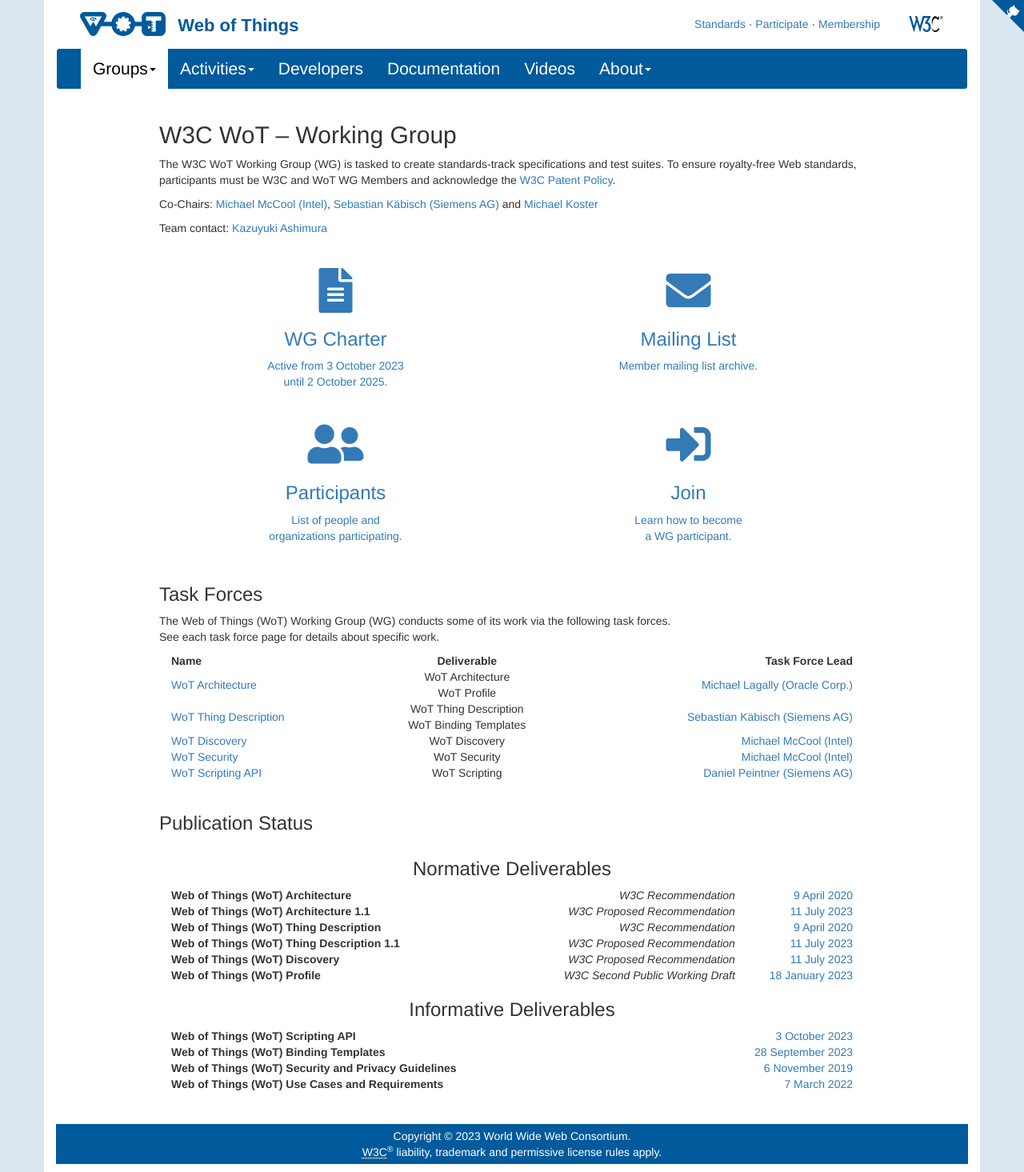
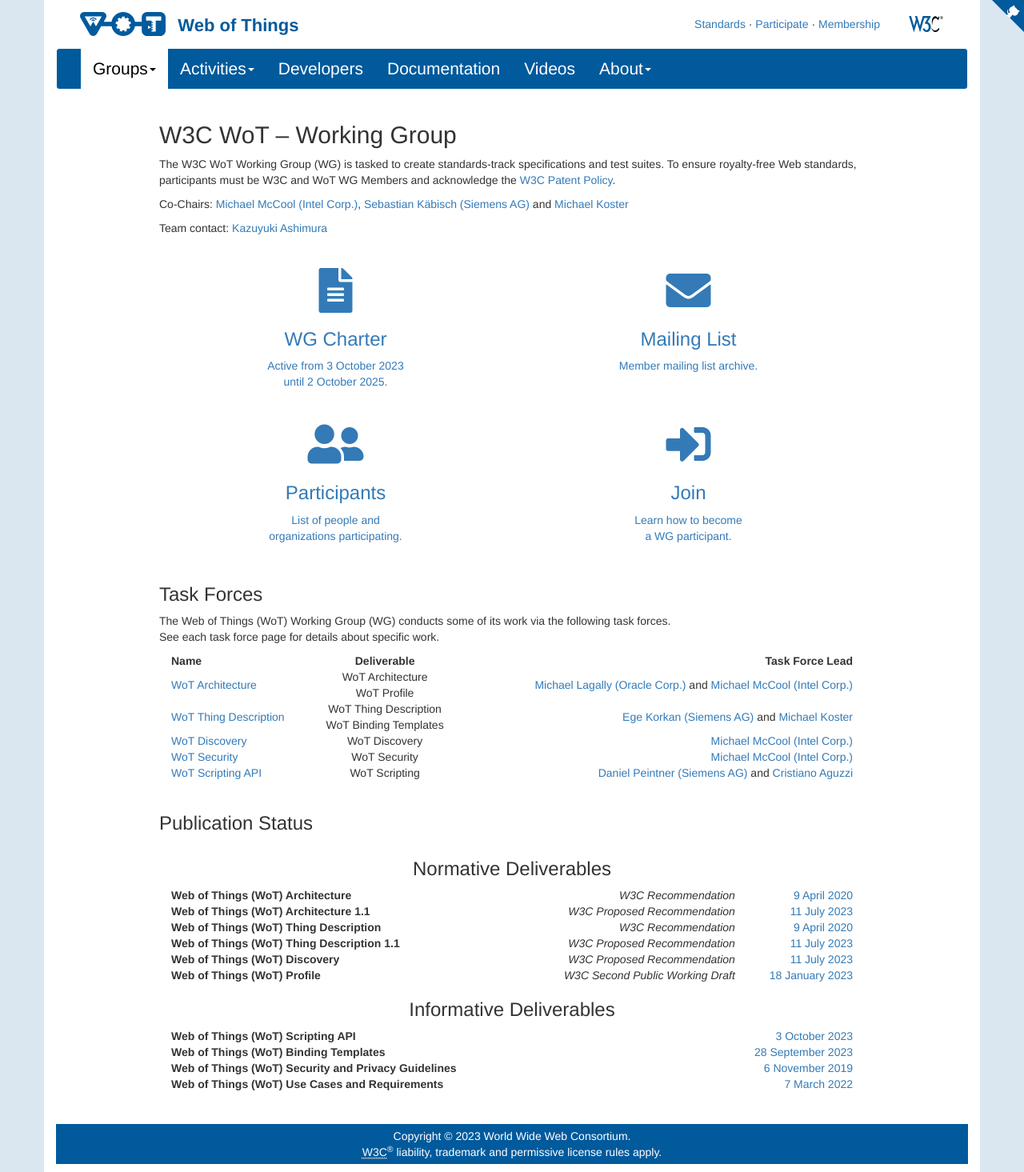
Before and after one commit to w3c/wot-marketing, a Jekyll site: the page built from docs/wg/index.html, in a window 1280 px wide. Shown: the whole page at 80% size. Built offline with Jekyll 4.4.1, drawn with Linux system fonts in a browser that asks for light colours; nearby versions of some CDN libraries; comment, search, counter and statistics services are not loaded.

Commit message:
align TF leads and editors

```diff
--- a/docs/activities/task-forces/tf-plugfest/index.html
+++ b/docs/activities/task-forces/tf-plugfest/index.html
@@ -14,7 +14,7 @@
         <dl>
             <dt>TF-Lead:</dt>
             <dd>
-                Michael McCool (Intel)
+                Michael McCool (Intel Corp.)
             </dd>
         </dl>
     </div>
--- a/docs/activities/task-forces/tf-scripting/index.html
+++ b/docs/activities/task-forces/tf-scripting/index.html
@@ -27,7 +27,7 @@
 			<dt>TF-Lead:</dt>
 			<dd>Daniel Peintner (Siemens AG) and Cristiano Aguzzi (Invited Expert)</dd>
 			<dt>WoT Scripting API Co-Editors:</dt>
-			<dd>Zoltan Kis (Intel), Daniel Peintner (Siemens AG), and Cristiano Aguzzi (Invited Expert)</dd>
+			<dd>Zoltan Kis (Intel Corp.), Daniel Peintner (Siemens AG), and Cristiano Aguzzi (Invited Expert)</dd>
 		</dl>
     </div>
     <div>
--- a/docs/ig/index.html
+++ b/docs/ig/index.html
@@ -8,7 +8,7 @@
 	<p>
 		The W3C WoT Interest Group (IG) plays a complementary role to the Working Group. The IG organizes and runs PlugFests to evaluate the current working assumptions, reaches out and collaborates with interested organizations, vendors, and communities, and explores new areas to identify work that is ready for transfer to the W3C Recommendation Track (i.e., any W3C Working Group).
 	</p>
-	<p>Co-Chairs: <a href="mailto:michael.mccool@intel.com">Michael McCool (Intel)</a> and <a href="mailto:sebastian.kaebisch@siemens.com">Sebastian K&auml;bisch (Siemens AG)</a></p>
+	<p>Co-Chairs: <a href="mailto:michael.mccool@intel.com">Michael McCool (Intel Corp.)</a> and <a href="mailto:sebastian.kaebisch@siemens.com">Sebastian K&auml;bisch (Siemens AG)</a></p>
 	<p>Team contacts: <a href="https://www.w3.org/People#ashimura" target="_blank">Kazuyuki Ashimura</a> and <a href="https://www.w3.org/People#dsr" target="_blank">Dave Raggett</a></p>
 
 	<p>&nbsp;</p>
@@ -62,7 +62,7 @@
 				<tr>
 					<td><a href="{{'activities/task-forces/tf-plugfest/' | relative_url }}">WoT Plugfest</a></td>
 					<td style="text-align:center;">WoT Plugfest</td>
-					<td style="text-align:right;"><a href="mailto:fady.salama.ext@siemens.com">Fady Salama (Siemens AG)</a></td>
+					<td style="text-align:right;"><a href="mailto:michael.mccool@intel.com">Michael McCool (Intel Corp.)</a></td>
 			</table>
 		</div>
 	</div>
--- a/docs/wg/index.html
+++ b/docs/wg/index.html
@@ -8,7 +8,7 @@
 	<p>
 		The W3C WoT Working Group (WG) is tasked to create standards-track specifications and test suites. To ensure royalty-free Web standards, participants must be W3C and WoT WG Members and acknowledge the <a href="https://www.w3.org/Consortium/Patent-Policy/">W3C Patent Policy</a>.
 	</p>
-	<p>Co-Chairs: <a href="mailto:michael.mccool@intel.com">Michael McCool (Intel)</a>, <a href="mailto:sebastian.kaebisch@siemens.com">Sebastian K&auml;bisch (Siemens AG)</a> and <a href="mailto:michaeljohnkoster@gmail.com">Michael Koster</a></p>
+	<p>Co-Chairs: <a href="mailto:michael.mccool@intel.com">Michael McCool (Intel Corp.)</a>, <a href="mailto:sebastian.kaebisch@siemens.com">Sebastian K&auml;bisch (Siemens AG)</a> and <a href="mailto:michaeljohnkoster@gmail.com">Michael Koster</a></p>
 	<p>Team contact: <a href="https://www.w3.org/People#ashimura" target="_blank">Kazuyuki Ashimura</a></p>
 
 	<p>&nbsp;</p>
@@ -50,27 +50,27 @@
 				<tr>
 					<td><a href="{{'activities/task-forces/tf-architecture/' | relative_url }}">WoT Architecture</a></td>
 					<td style="text-align:center;">WoT Architecture<br>WoT Profile</td>
-					<td style="text-align:right;"><a href="mailto:michael.lagally@oracle.com">Michael Lagally (Oracle Corp.)</a></td>
+					<td style="text-align:right;"><a href="mailto:michael.lagally@oracle.com">Michael Lagally (Oracle Corp.)</a> and <a href="mailto:michael.mccool@intel.com">Michael McCool (Intel Corp.)</a></td>
 				</tr>
 				<tr>
 					<td><a href="{{'activities/task-forces/tf-td/' | relative_url }}">WoT Thing Description</a></td>
 					<td style="text-align:center;">WoT Thing Description<br>WoT Binding Templates</td>
-					<td style="text-align:right;"><a href="mailto:sebastian.kaebisch@siemens.com">Sebastian K&auml;bisch (Siemens AG)</a><br></td>
+					<td style="text-align:right;"><a href="mailto:ege.korkan@siemens.com">Ege Korkan (Siemens AG)</a> and <a href="mailto:michaeljohnkoster@gmail.com">Michael Koster</a><br></td>
 				</tr>
 				<tr>
 					<td><a href="{{'activities/task-forces/tf-discovery/' | relative_url }}">WoT Discovery</a></td>
 					<td style="text-align:center;">WoT Discovery</td>
-					<td style="text-align:right;"><a href="mailto:michael.mccool@intel.com">Michael McCool (Intel)</a></td>
+					<td style="text-align:right;"><a href="mailto:michael.mccool@intel.com">Michael McCool (Intel Corp.)</a></td>
 				</tr>
 				<tr>
 					<td><a href="{{'activities/task-forces/tf-security/' | relative_url }}">WoT Security</a></td>
 					<td style="text-align:center;">WoT Security</td>
-					<td style="text-align:right;"><a href="mailto:michael.mccool@intel.com">Michael McCool (Intel)</a></td>
+					<td style="text-align:right;"><a href="mailto:michael.mccool@intel.com">Michael McCool (Intel Corp.)</a></td>
 				</tr>
 				<tr>
 					<td><a href="{{'activities/task-forces/tf-scripting/' | relative_url }}">WoT Scripting API</a></td>
 					<td style="text-align:center;">WoT Scripting</td>
-					<td style="text-align:right;"><a href="mailto:daniel.peintner.ext@siemens.com">Daniel Peintner (Siemens AG)</a></td>
+					<td style="text-align:right;"><a href="mailto:daniel.peintner.ext@siemens.com">Daniel Peintner (Siemens AG)</a> and <a href="mailto:cristiano.aguzzi@unibo.it">Cristiano Aguzzi</a></td>
 				</tr>
 			</table>
 		</div>
```
Also changed, not shown: docs/activities/task-forces/tf-architecture/index.html (+5 -3 lines), docs/activities/task-forces/tf-td/index.html (+5 -5 lines).
